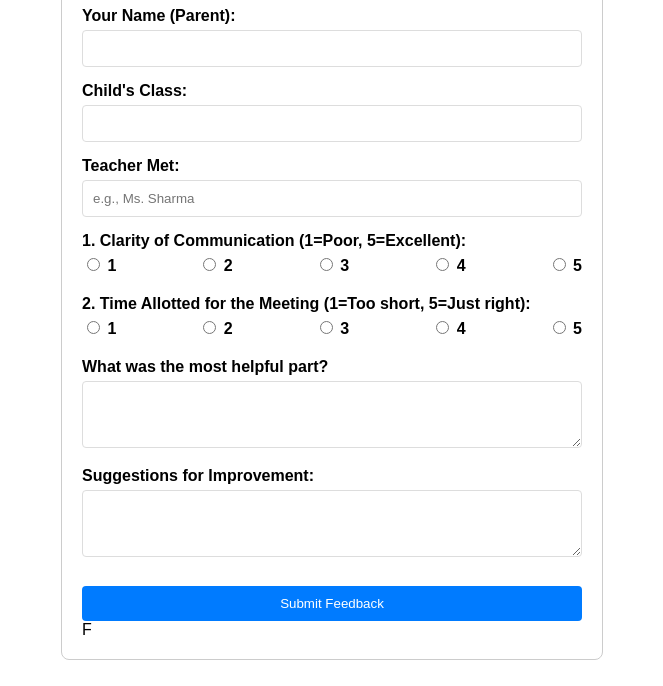
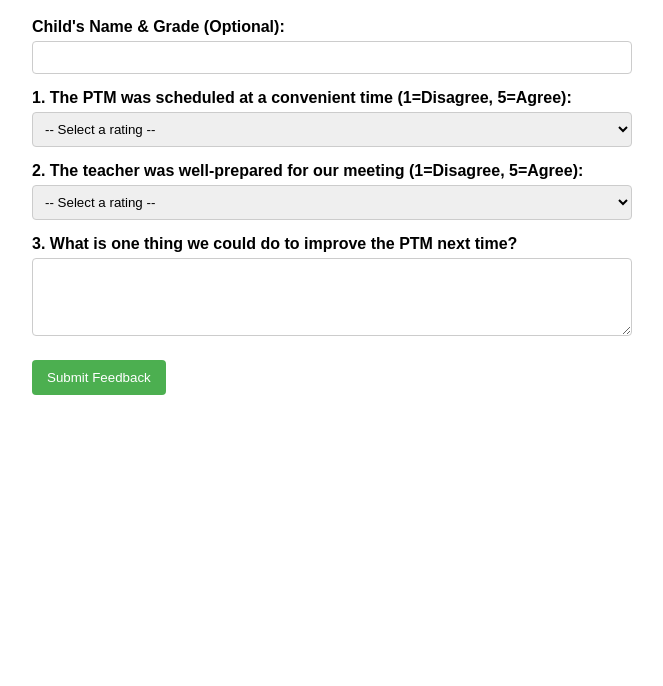
Before and after one commit to Tarzan22/Feedback, a plain HTML site: page index.html in a window 1280 px wide. Shown: the part 114-800 px from the top of the page, without its empty margins (308-971 px from the left). Drawn offline with Linux system fonts and the light colour scheme.

Commit message:
Update index.html

```diff
--- a/index.html
+++ b/index.html
@@ -1,107 +1,51 @@
 <!DOCTYPE html>
-<html lang="en">
+<html>
 <head>
-    <meta charset="UTF-8">
-    <meta name="viewport" content="width=device-width, initial-scale=1.0">
-    <title>PTM Feedback</title>
+    <title>PTM Feedback Form</title>
+    <meta name="viewport" content="width=device-width, initial-scale=1">
     <style>
-        body { font-family: Arial, sans-serif; max-width: 500px; margin: 20px auto; padding: 20px; border: 1px solid #ccc; border-radius: 8px; }
-        h1 { text-align: center; color: #333; }
-        .form-group { margin-bottom: 15px; }
-        label { display: block; margin-bottom: 5px; font-weight: bold; }
-        input[type="text"], select, textarea { width: 100%; padding: 10px; border: 1px solid #ddd; border-radius: 4px; box-sizing: border-box; }
-        .rating-input { margin-top: 5px; display: flex; justify-content: space-between; }
-        .rating-input input { width: auto; }
-        button { width: 100%; padding: 10px; background-color: #007bff; color: white; border: none; border-radius: 4px; cursor: pointer; margin-top: 10px; }
-        button:hover { background-color: #0056b3; }
-        #feedbackMessage { margin-top: 20px; padding: 10px; background-color: #d4edda; color: #155724; border: 1px solid #c3e6cb; border-radius: 4px; text-align: center; display: none; }
+        /* Basic CSS for readability - you can enhance this */
+        body { font-family: sans-serif; max-width: 600px; margin: 20px auto; padding: 0 15px; }
+        label { display: block; margin-top: 15px; font-weight: bold; }
+        input[type="text"], textarea, select { width: 100%; padding: 8px; margin-top: 5px; box-sizing: border-box; border: 1px solid #ccc; border-radius: 4px; }
+        button { background-color: #4CAF50; color: white; padding: 10px 15px; border: none; border-radius: 4px; cursor: pointer; margin-top: 20px; }
     </style>
 </head>
 <body>
-    <h1>Parent-Teacher Meet Feedback</h1>
 
-    <form id="ptmFeedbackForm" action="https://tarzan22.github.io/Feedback/" method="POST" target="hiddenIframe">
+    <h1>PTM Feedback - October 2025</h1>
+    <p>Your honest feedback helps us improve future Parent-Teacher Meetings. This survey should take less than 2 minutes.</p>
 
-        <div class="form-group">
-            <label for="Parent_Name">Your Name (Parent):</label>
-            <input type="text" id="Parent_Name" name="Parent_Name" required>
-        </div>
+    <form method="POST" action="YOUR_WEB_APP_URL_HERE">
 
-        <div class="form-group">
-            <label for="Child_Class">Child's Class:</label>
-            <input type="text" id="Child_Class" name="Child_Class" required>
-        </div>
+        <label for="child_name">Child's Name & Grade (Optional):</label>
+        <input type="text" id="child_name" name="child_name">
 
-        <div class="form-group">
-            <label for="Teacher_Name">Teacher Met:</label>
-            <input type="text" id="Teacher_Name" name="Teacher_Name" placeholder="e.g., Ms. Sharma" required>
-        </div>
+        <label>1. The PTM was scheduled at a convenient time (1=Disagree, 5=Agree):</label>
+        <select name="convenient_time" required>
+            <option value="">-- Select a rating --</option>
+            <option value="1">1 (Strongly Disagree)</option>
+            <option value="2">2</option>
+            <option value="3">3</option>
+            <option value="4">4</option>
+            <option value="5">5 (Strongly Agree)</option>
+        </select>
 
-        <div class="form-group">
-            <label>1. Clarity of Communication (1=Poor, 5=Excellent):</label>
-            <div class="rating-input">
-                <label><input type="radio" name="Clarity_Rating" value="1" required> 1</label>
-                <label><input type="radio" name="Clarity_Rating" value="2"> 2</label>
-                <label><input type="radio" name="Clarity_Rating" value="3"> 3</label>
-                <label><input type="radio" name="Clarity_Rating" value="4"> 4</label>
-                <label><input type="radio" name="Clarity_Rating" value="5"> 5</label>
-            </div>
-        </div>
+        <label>2. The teacher was well-prepared for our meeting (1=Disagree, 5=Agree):</label>
+        <select name="teacher_prepared" required>
+            <option value="">-- Select a rating --</option>
+            <option value="1">1 (Strongly Disagree)</option>
+            <option value="2">2</option>
+            <option value="3">3</option>
+            <option value="4">4</option>
+            <option value="5">5 (Strongly Agree)</option>
+        </select>
 
-        <div class="form-group">
-            <label>2. Time Allotted for the Meeting (1=Too short, 5=Just right):</label>
-            <div class="rating-input">
-                <label><input type="radio" name="Time_Rating" value="1" required> 1</label>
-                <label><input type="radio" name="Time_Rating" value="2"> 2</label>
-                <label><input type="radio" name="Time_Rating" value="3"> 3</label>
-                <label><input type="radio" name="Time_Rating" value="4"> 4</label>
-                <label><input type="radio" name="Time_Rating" value="5"> 5</label>
-            </div>
-        </div>
-
-        <div class="form-group">
-            <label for="Helpful_Part">What was the most helpful part?</label>
-            <textarea id="Helpful_Part" name="Helpful_Part" rows="3"></textarea>
-        </div>
-
-        <div class="form-group">
-            <label for="Suggestions">Suggestions for Improvement:</label>
-            <textarea id="Suggestions" name="Suggestions" rows="3"></textarea>
-        </div>
+        <label for="improvement_suggestion">3. What is one thing we could do to improve the PTM next time?</label>
+        <textarea id="improvement_suggestion" name="improvement_suggestion" rows="4"></textarea>
 
         <button type="submit">Submit Feedback</button>
-
-        <p id="feedbackMessage">Thank you! Your feedback has been submitted successfully. ✅</p>
     </form>
 
-    <iframe name="hiddenIframe" id="hiddenIframe" style="display:none;" onload="if(submitted) {showSuccess();}"></iframe>
-
-    <script>
-        let submitted = false;
-
-        function showSuccess() {
-            const form = document.getElementById('ptmFeedbackForm');
-            const messageElement = document.getElementById('feedbackMessage');
-
-            // Check if submission was successful (Apps Script returns text)
-            if (document.getElementById('hiddenIframe').contentDocument.body.innerHTML.includes('Data Saved Successfully')) {
-                messageElement.style.display = 'block';
-                form.reset();
-
-                // Hide the message after 5 seconds
-                setTimeout(() => {
-                    messageElement.style.display = 'none';
-                }, 5000);
-            }
-
-            submitted = false; // Reset the flag
-        }
-
-        // Set the 'submitted' flag before sending the form
-        document.getElementById('ptmFeedbackForm').addEventListener('submit', function() {
-            submitted = true;
-        });
-
-    </script>
 </body>
-</html>F
+</html>
```
